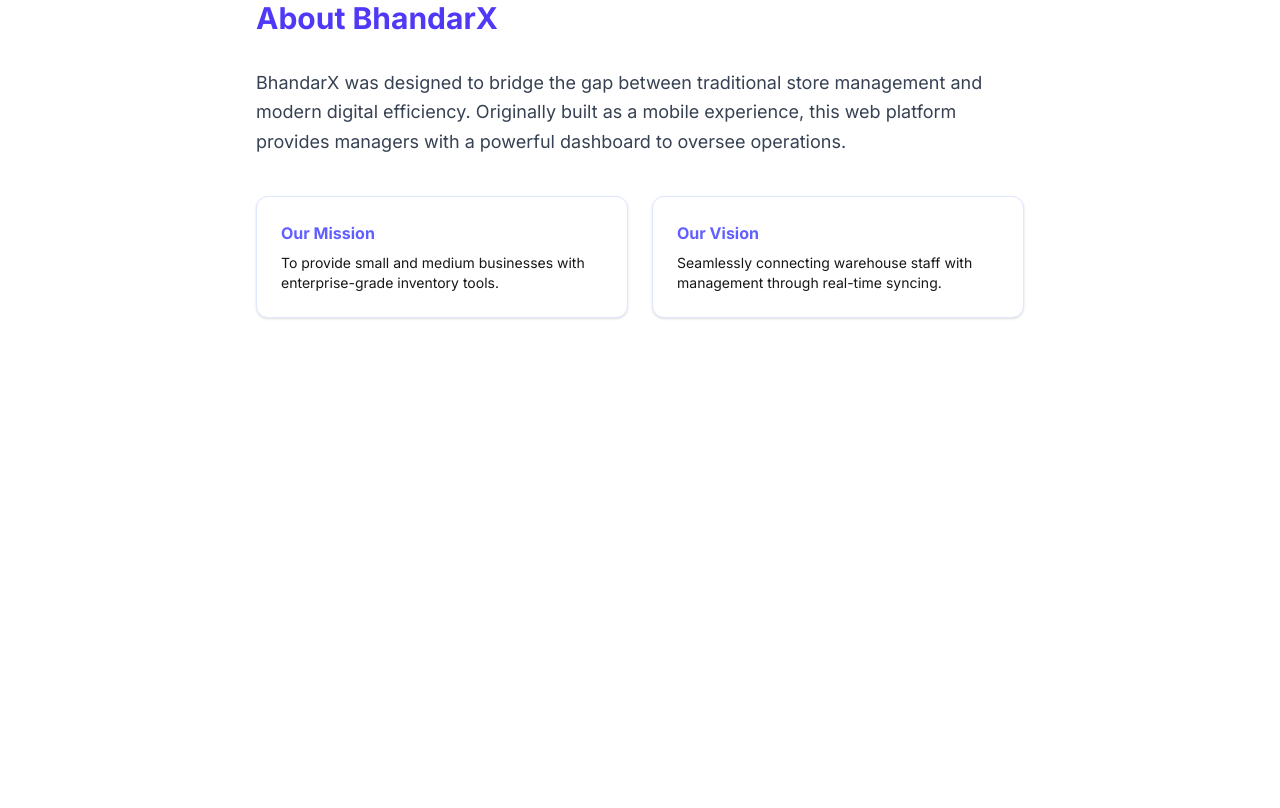
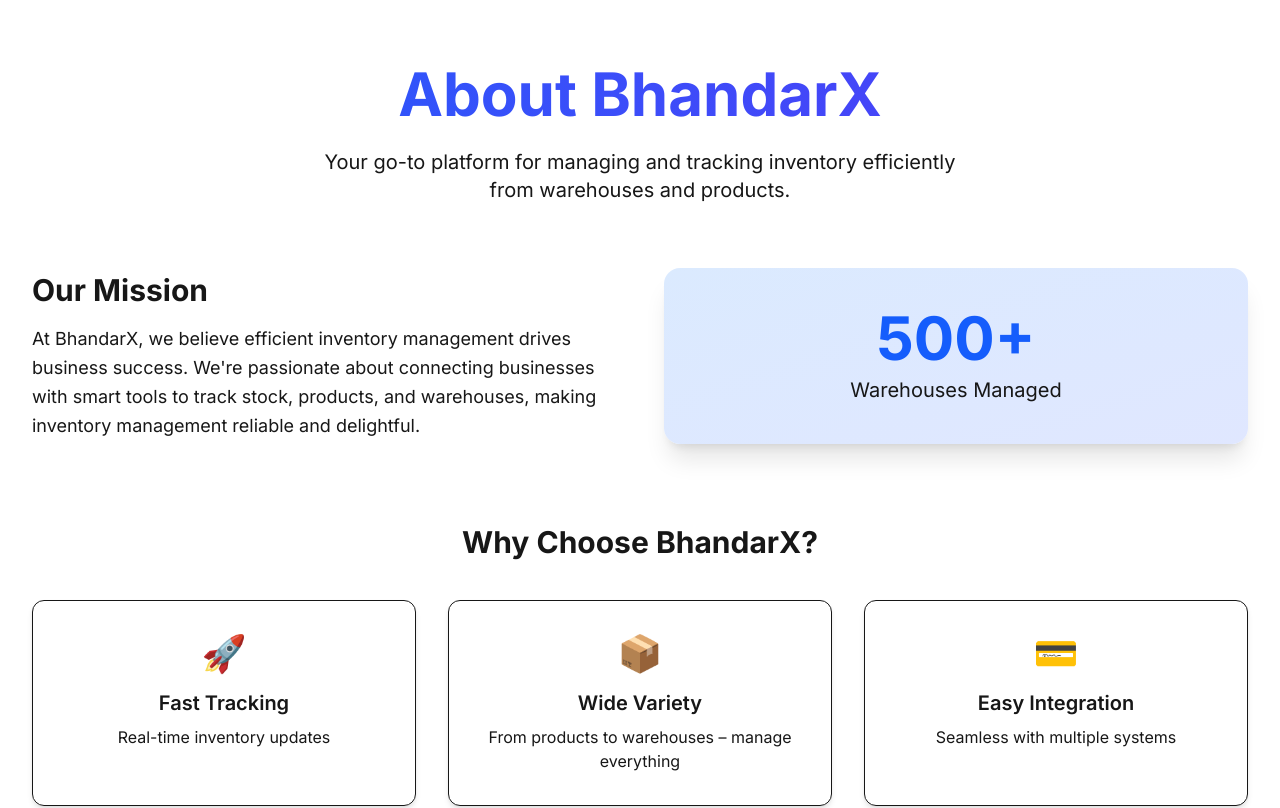
Before and after one commit to NirjalGGMU/BhandarX_Web, a Next.js app: page /about in a window 1280 px wide. Shown: the top 808 px of the page. Built offline with nearby package versions, Linux system fonts and the light colour scheme.

Commit message:
Update page.tsx in public/about

```diff
--- a/app/(public)/about/page.tsx
+++ b/app/(public)/about/page.tsx
@@ -1,28 +1,95 @@
-// app/(public)/about/page.tsx
+// // app/(public)/about/page.tsx
+
+import Link from "next/link";
 
 export default function AboutPage() {
-    return (
-      <div className="max-w-3xl mx-auto space-y-8">
-        <h1 className="text-3xl font-bold text-indigo-600">About BhandarX</h1>
+  return (
+    <div className="min-h-screen bg-background">
+      <div className="container mx-auto px-6 py-16 max-w-4xl">
+        <div className="text-center mb-16">
+          <h1 className="text-5xl md:text-6xl font-bold bg-gradient-to-r from-blue-600 to-indigo-600 bg-clip-text text-transparent mb-6">
+            About BhandarX
+          </h1>
+          <p className="text-xl text-muted-foreground max-w-2xl mx-auto">
+            Your go-to platform for managing and tracking inventory efficiently from warehouses and products.
+          </p>
+        </div>
 
-        <section className="space-y-4">
-          <p className="text-lg leading-relaxed text-gray-700 dark:text-gray-300">
-            BhandarX was designed to bridge the gap between traditional store management
-            and modern digital efficiency. Originally built as a mobile experience,
-            this web platform provides managers with a powerful dashboard to oversee operations.
-          </p>
-        </section>
-
-        <div className="grid grid-cols-1 md:grid-cols-2 gap-6 mt-10">
-          <div className="p-6 bg-white dark:bg-slate-800 rounded-xl shadow-sm border border-indigo-100">
-            <h3 className="font-bold text-indigo-500 mb-2">Our Mission</h3>
-            <p className="text-sm">To provide small and medium businesses with enterprise-grade inventory tools.</p>
+        <div className="grid md:grid-cols-2 gap-12 items-center mb-20">
+          <div>
+            <h2 className="text-3xl font-bold mb-4">Our Mission</h2>
+            <p className="text-lg text-muted-foreground leading-relaxed">
+              At BhandarX, we believe efficient inventory management drives business success. We're passionate about connecting businesses with smart tools to track stock, products, and warehouses, making inventory management reliable and delightful.
+            </p>
           </div>
-          <div className="p-6 bg-white dark:bg-slate-800 rounded-xl shadow-sm border border-indigo-100">
-            <h3 className="font-bold text-indigo-500 mb-2">Our Vision</h3>
-            <p className="text-sm">Seamlessly connecting warehouse staff with management through real-time syncing.</p>
+          <div className="bg-gradient-to-br from-blue-100 to-indigo-100 dark:from-blue-900/20 dark:to-indigo-900/20 rounded-2xl shadow-xl p-10 text-center">
+            <div className="text-6xl font-bold text-blue-600 dark:text-blue-400">500+</div>
+            <p className="text-xl mt-2">Warehouses Managed</p>
           </div>
         </div>
+
+        <div className="mb-20">
+          <h2 className="text-3xl font-bold text-center mb-10">Why Choose BhandarX?</h2>
+          <div className="grid md:grid-cols-3 gap-8">
+            <div className="bg-card rounded-xl shadow-md p-8 text-center border border-border">
+              <div className="text-4xl mb-4">🚀</div>
+              <h3 className="text-xl font-semibold mb-2">Fast Tracking</h3>
+              <p className="text-muted-foreground">Real-time inventory updates</p>
+            </div>
+            <div className="bg-card rounded-xl shadow-md p-8 text-center border border-border">
+              <div className="text-4xl mb-4">📦</div>
+              <h3 className="text-xl font-semibold mb-2">Wide Variety</h3>
+              <p className="text-muted-foreground">From products to warehouses – manage everything</p>
+            </div>
+            <div className="bg-card rounded-xl shadow-md p-8 text-center border border-border">
+              <div className="text-4xl mb-4">💳</div>
+              <h3 className="text-xl font-semibold mb-2">Easy Integration</h3>
+              <p className="text-muted-foreground">Seamless with multiple systems</p>
+            </div>
+          </div>
+        </div>
+
+        <div className="text-center">
+          <p className="text-lg text-muted-foreground mb-8">Ready to manage your inventory?</p>
+          <Link
+            href="/"
+            className="inline-block px-8 py-4 bg-gradient-to-r from-blue-600 to-indigo-600 text-white rounded-xl font-semibold text-lg hover:opacity-90 transition shadow-lg"
+          >
+            Back to Home
+          </Link>
+        </div>
       </div>
-    );
-  }
+    </div>
+  );
+}
+
+
+
+
+
+// export default function AboutPage() {
+//     return (
+//       <div className="max-w-3xl mx-auto space-y-8">
+//         <h1 className="text-3xl font-bold text-indigo-600">About BhandarX</h1>
+
+//         <section className="space-y-4">
+//           <p className="text-lg leading-relaxed text-gray-700 dark:text-gray-300">
+//             BhandarX was designed to bridge the gap between traditional store management
+//             and modern digital efficiency. Originally built as a mobile experience,
+//             this web platform provides managers with a powerful dashboard to oversee operations.
+//           </p>
+//         </section>
+
+//         <div className="grid grid-cols-1 md:grid-cols-2 gap-6 mt-10">
+//           <div className="p-6 bg-white dark:bg-slate-800 rounded-xl shadow-sm border border-indigo-100">
+//             <h3 className="font-bold text-indigo-500 mb-2">Our Mission</h3>
+//             <p className="text-sm">To provide small and medium businesses with enterprise-grade inventory tools.</p>
+//           </div>
+//           <div className="p-6 bg-white dark:bg-slate-800 rounded-xl shadow-sm border border-indigo-100">
+//             <h3 className="font-bold text-indigo-500 mb-2">Our Vision</h3>
+//             <p className="text-sm">Seamlessly connecting warehouse staff with management through real-time syncing.</p>
+//           </div>
+//         </div>
+//       </div>
+//     );
+//   }
```
